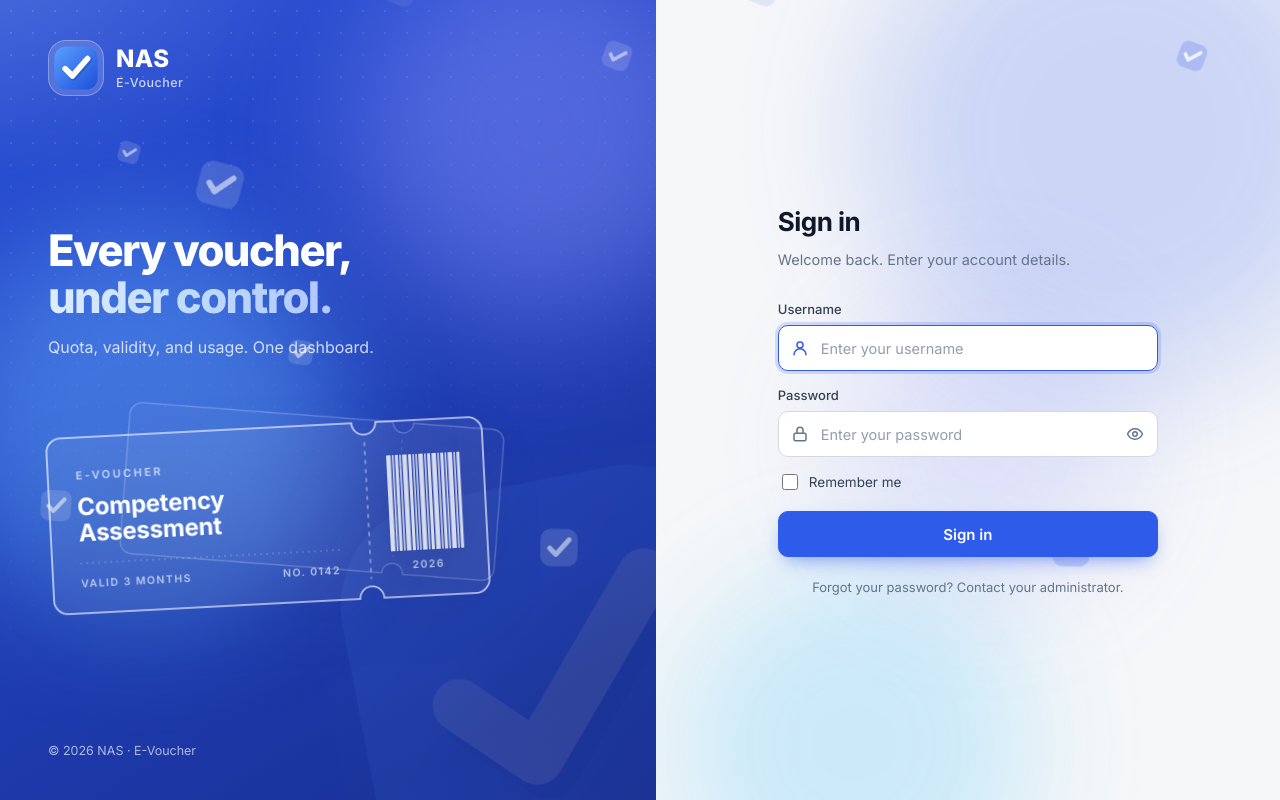
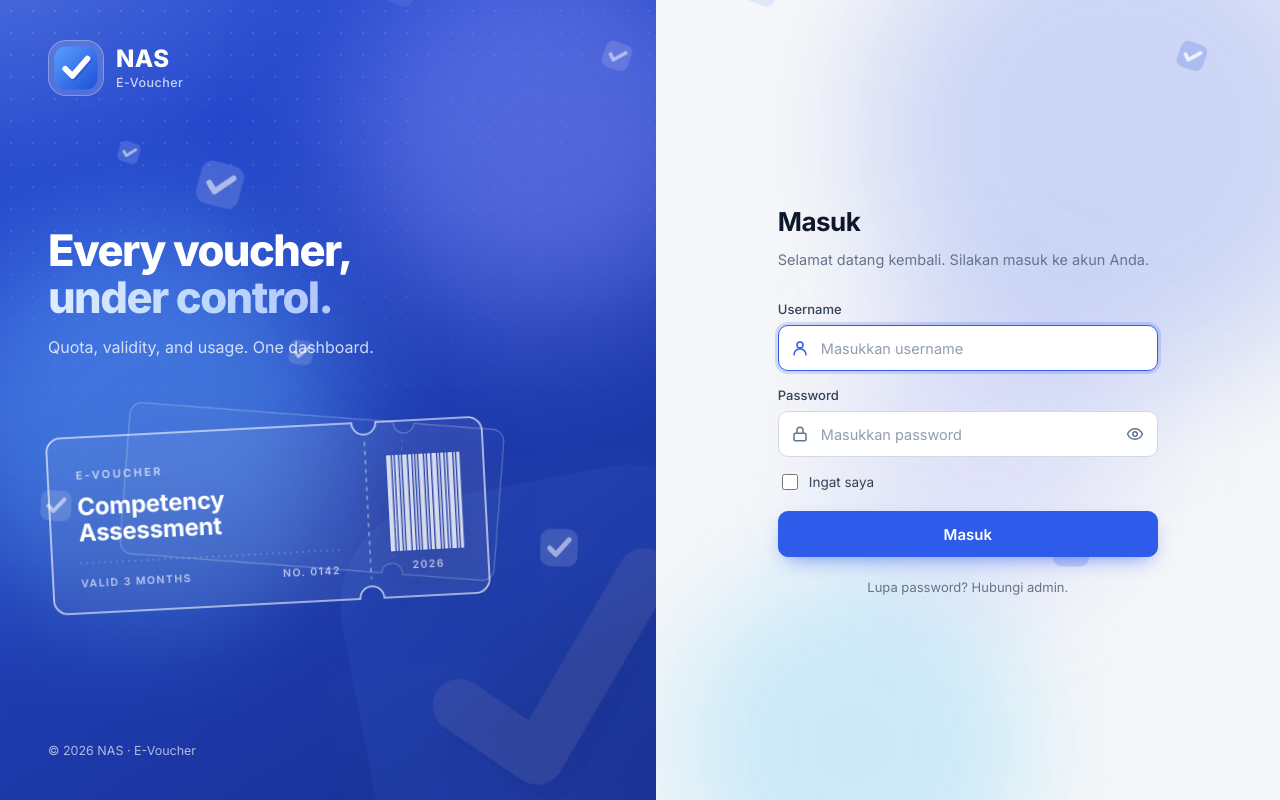
Before and after one commit to ferdiiiandraa/e-voucher-lsp, a Laravel app: page /login in a window 1280 px wide. Run offline with Laravel 12, Linux system fonts and the light colour scheme.

Commit message:
Login: form kembali berbahasa Indonesia
Co-Authored-By: Claude Opus 5.5 <noreply@anthropic.com>

```diff
--- a/app/Http/Controllers/AuthController.php
+++ b/app/Http/Controllers/AuthController.php
@@ -29,14 +29,14 @@ class AuthController extends Controller
         if (RateLimiter::tooManyAttempts($key, 5)) {
             $detik = RateLimiter::availableIn($key);
             throw ValidationException::withMessages([
-                'username' => "Too many attempts. Please try again in {$detik} seconds.",
+                'username' => "Terlalu banyak percobaan. Coba lagi dalam {$detik} detik.",
             ]);
         }
 
         if (! Auth::attempt($data, $request->boolean('remember'))) {
             RateLimiter::hit($key, 60);
             throw ValidationException::withMessages([
-                'username' => 'Invalid username or password.',
+                'username' => 'Username atau password salah.',
             ]);
         }
 
@@ -45,7 +45,7 @@ class AuthController extends Controller
         if (! Auth::user()->is_active) {
             Auth::logout();
             throw ValidationException::withMessages([
-                'username' => 'Your account has been deactivated. Please contact your administrator.',
+                'username' => 'Akun Anda telah dinonaktifkan. Hubungi admin.',
             ]);
         }
 
--- a/app/Http/Middleware/EnsureUserIsActive.php
+++ b/app/Http/Middleware/EnsureUserIsActive.php
@@ -21,7 +21,7 @@ class EnsureUserIsActive
             $request->session()->invalidate();
             $request->session()->regenerateToken();
 
-            $pesan = 'Your account has been deactivated. Please contact your administrator.';
+            $pesan = 'Akun Anda telah dinonaktifkan. Hubungi admin.';
 
             if ($request->expectsJson()) {
                 return response()->json(['message' => $pesan], 401);
--- a/resources/views/auth/login.blade.php
+++ b/resources/views/auth/login.blade.php
@@ -1,9 +1,9 @@
 <!DOCTYPE html>
-<html lang="en">
+<html lang="id">
 <head>
     <meta charset="utf-8">
     <meta name="viewport" content="width=device-width, initial-scale=1">
-    <title>Sign in · {{ config('app.name') }}</title>
+    <title>Masuk · {{ config('app.name') }}</title>
     <link rel="preconnect" href="https://fonts.googleapis.com">
     <link rel="preconnect" href="https://fonts.gstatic.com" crossorigin>
     <link href="https://fonts.googleapis.com/css2?family=Inter:wght@400;500;600;700;800&display=swap" rel="stylesheet">
@@ -112,8 +112,8 @@
         <div class="auth-panel">
             <div class="auth-head">
                 <span class="auth-mobile-mark">{!! $nas(40, 'm') !!}<span class="nas-word">NAS</span></span>
-                <h1>Sign in</h1>
-                <p class="muted">Welcome back. Enter your account details.</p>
+                <h1>Masuk</h1>
+                <p class="muted">Selamat datang kembali. Silakan masuk ke akun Anda.</p>
             </div>
 
             <form method="POST" action="{{ url('/login') }}" class="stack" id="loginForm">
@@ -126,7 +126,7 @@
                     <label for="username">Username</label>
                     <div class="input-icon">
                         {!! $ic('<circle cx="12" cy="8" r="4"/><path d="M4 21a8 8 0 0 1 16 0"/>') !!}
-                        <input id="username" name="username" value="{{ old('username') }}" autocomplete="username" placeholder="Enter your username" autofocus required>
+                        <input id="username" name="username" value="{{ old('username') }}" autocomplete="username" placeholder="Masukkan username" autofocus required>
                     </div>
                 </div>
 
@@ -134,8 +134,8 @@
                     <label for="password">Password</label>
                     <div class="input-icon">
                         {!! $ic('<rect x="4" y="11" width="16" height="10" rx="2"/><path d="M8 11V7a4 4 0 0 1 8 0v4"/>') !!}
-                        <input id="password" type="password" name="password" autocomplete="current-password" placeholder="Enter your password" required>
-                        <button type="button" class="pw-toggle" id="pwToggle" aria-label="Show password" aria-pressed="false">
+                        <input id="password" type="password" name="password" autocomplete="current-password" placeholder="Masukkan password" required>
+                        <button type="button" class="pw-toggle" id="pwToggle" aria-label="Tampilkan password" aria-pressed="false">
                             <svg class="eye-on" width="18" height="18" viewBox="0 0 24 24" fill="none" stroke="currentColor" stroke-width="2" stroke-linecap="round" stroke-linejoin="round" aria-hidden="true"><path d="M2 12s3.5-7 10-7 10 7 10 7-3.5 7-10 7S2 12 2 12z"/><circle cx="12" cy="12" r="3"/></svg>
                             <svg class="eye-off" width="18" height="18" viewBox="0 0 24 24" fill="none" stroke="currentColor" stroke-width="2" stroke-linecap="round" stroke-linejoin="round" aria-hidden="true"><path d="M17.9 17.9A10.4 10.4 0 0 1 12 19c-6.5 0-10-7-10-7a18 18 0 0 1 4.1-5M9.9 5.2A9.6 9.6 0 0 1 12 5c6.5 0 10 7 10 7a18 18 0 0 1-2.2 3.2M14.1 14.1a3 3 0 1 1-4.2-4.2M3 3l18 18"/></svg>
                         </button>
@@ -143,16 +143,16 @@
                 </div>
 
                 <label class="check">
-                    <input type="checkbox" name="remember" value="1" @checked(old('remember'))> Remember me
+                    <input type="checkbox" name="remember" value="1" @checked(old('remember'))> Ingat saya
                 </label>
 
                 <button type="submit" class="btn btn-primary btn-block btn-lg" id="loginBtn">
-                    <span class="btn-label">Sign in</span>
+                    <span class="btn-label">Masuk</span>
                     <span class="spinner" aria-hidden="true"></span>
                 </button>
             </form>
 
-            <p class="auth-help muted">Forgot your password? Contact your administrator.</p>
+            <p class="auth-help muted">Lupa password? Hubungi admin.</p>
         </div>
         <p class="auth-foot muted">&copy; {{ date('Y') }} NAS · E-Voucher</p>
     </main>
@@ -166,7 +166,7 @@
         const show = pw.type === 'password';
         pw.type = show ? 'text' : 'password';
         t.setAttribute('aria-pressed', show);
-        t.setAttribute('aria-label', show ? 'Hide password' : 'Show password');
+        t.setAttribute('aria-label', show ? 'Sembunyikan password' : 'Tampilkan password');
         pw.focus();
     });
 
```
